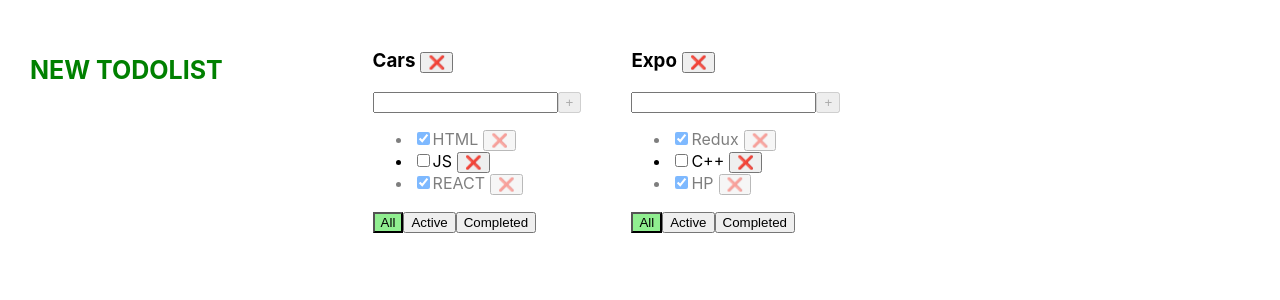
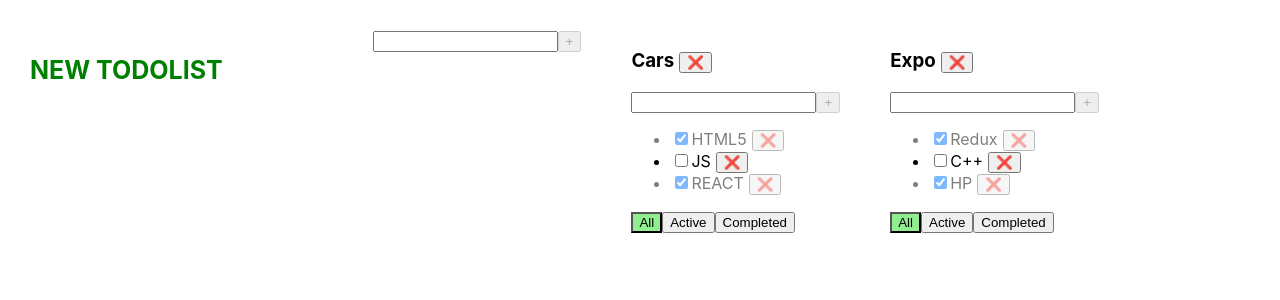
Before and after one commit to Kozirskiy/Todolist_new, a React (Vite) app: page / in a window 1280 px wide. Shown: the top 300 px of the page. Built offline with nearby package versions, Linux system fonts and the light colour scheme.

Commit message:
second sprint second less is done

```diff
--- a/src/App.tsx
+++ b/src/App.tsx
@@ -2,6 +2,7 @@ import './App.css'
 import {TodolistItem} from "./components/TodolistItem.tsx";
 import {useState} from "react";
 import {v1} from "uuid";
+import {CreateItemForm} from "./components/CreateItemForm.tsx";
 // import {Test1} from "./components/Test1.tsx";
 
 export type Task = {
@@ -17,7 +18,6 @@ export type Todolist = {
     title: string
     filter: FilterValues
 }
-
 
 export type TasksState = {
     [todolistId: string]: Task[]
@@ -35,7 +35,7 @@ export const App = () => {
 
     const [tasks, setTasks] = useState<TasksState>({
         [todolistId_1]: [
-            {id: v1(), title: 'HTML', isDone: true},
+            {id: v1(), title: 'HTML5', isDone: true},
             {id: v1(), title: 'JS', isDone: false},
             {id: v1(), title: 'REACT', isDone: true},
         ],
@@ -45,20 +45,6 @@ export const App = () => {
             {id: v1(), title: 'HP', isDone: true},
         ]
     })
-
-
-    // const [tasks, setTasks] = useState<Task[]>([
-    //     {id: v1(), title: 'HTML', isDone: true},
-    //     {id: v1(), title: 'JS', isDone: false},
-    //     {id: v1(), title: 'REACT', isDone: true},
-    //     {id: v1(), title: 'VUE', isDone: true},
-    //     {id: v1(), title: 'ANGULAR', isDone: true},
-    //     {id: v1(), title: 'C++', isDone: false}
-    // ])
-
-
-    // const [filter2, setFilter] = useState<FilterValues>('All')
-
 
     const deleteTask = (taskId: string, todolistId: string) => {
         setTasks({...tasks, [todolistId]: tasks[todolistId].filter(t => t.id !== taskId)})
@@ -98,10 +84,26 @@ export const App = () => {
         delete tasks[todolistId]
     }
 
+    //create todolist
+    const createTodolist = ( title: string) => {
+        const newTodolist: Todolist = {id: v1(), title, filter: 'All'}
+        setTodolists([ newTodolist, ...todolists])
+        setTasks({ [newTodolist.id]:[], ...tasks})
+    }
+
+    // change task title
+    const changeTaskTitle = (todolistId: string, taskId: string, title: string) => {setTasks({
+        ...tasks, [todolistId]: tasks[todolistId].map(task => task.id === taskId ? {...task, title} : task
+        )})
+    }
+
+    const changeTodolistTitle = (todolistId: string, title: string) => {
+        setTodolists(todolists.map(todolist => todolist.id === todolistId ? { ...todolist, title } : todolist))
+    }
+
 //ui
 
     const todolistComponents = todolists.map(tl => {
-
         let filteredTasks = tasks[tl.id]
 
         if (tl.filter === 'Active') {
@@ -113,11 +115,12 @@ export const App = () => {
 
         return (
             <TodolistItem
+                changeTodolistTitle={changeTodolistTitle}
+                changeTaskTitle={changeTaskTitle}
                 key={tl.id}
                 todolistId={tl.id}
                 title={tl.title}
                 filter={tl.filter}
-
                 tasks={filteredTasks}
                 deleteTask={deleteTask}
                 changeFilter={changeFilter}
@@ -129,9 +132,11 @@ export const App = () => {
     })
 
 
+
     return (
         <div className="app">
             <p style={{fontSize: '25px', fontWeight: 'bolder', marginRight: '150px', color: 'green'}}>NEW TODOLIST</p>
+            <CreateItemForm onCreateItem={createTodolist}/>
             {todolistComponents}
 
             {/*<Test1/>*/}
--- a/src/components/CreateItemForm.tsx
+++ b/src/components/CreateItemForm.tsx
@@ -43,8 +43,8 @@ export const CreateItemForm = ({onCreateItem}: Props) => {
             <Button title={'+'} onClick={createItemHandler} disabledButton={isAddBtnDisabled}/>
 
             {error && <div className={'error-message'}>{error}</div>}
-            {title && <div>max lenht 30 symbol</div>}
-            {title.length > 30 && <div style={{color: 'red'}}>please max lenht 30 symbol</div>}
+            {title && <div>max length 30 symbol</div>}
+            {title.length > 30 && <div style={{color: 'red'}}>please max length 30 symbol</div>}
         </div>
     )
 }
--- /dev/null
+++ b/src/components/EditableSpan.tsx
@@ -0,0 +1,31 @@
+import {ChangeEvent, useState} from "react";
+
+type Props = {
+    value: string
+    onChange: (title: string) => void
+}
+
+export const EditableSpan = ({value, onChange}: Props) => {
+    const [isEditMode, setIsEditMode] = useState(false)
+    const [title, setTitle] = useState(value)
+
+    const turnOnEditMode = () => {
+        setIsEditMode(true)
+    }
+    const turnOffEditMode = () => {
+        setIsEditMode(false)
+        onChange(title)
+    }
+    const changeTitle =(event: ChangeEvent<HTMLInputElement>)=> {
+        setTitle(event.currentTarget.value)
+    }
+    return (
+        <>
+            {isEditMode ? (
+                <input value={title} onChange={changeTitle} onBlur={turnOffEditMode} autoFocus/>
+            ) : (
+                <span onDoubleClick={turnOnEditMode}>{value}</span>
+            )}
+        </>
+    )
+}
--- a/src/components/TodolistItem.tsx
+++ b/src/components/TodolistItem.tsx
@@ -2,10 +2,11 @@ import {Button} from "./Button.tsx";
 import {type ChangeEvent} from "react";
 import {FilterValues, Task} from "../App.tsx";
 import {CreateItemForm} from "./CreateItemForm.tsx";
+import {EditableSpan} from "./EditableSpan.tsx";
 
 export type TodolistItemPropstype = {
     todolistId: string
-    title?: string
+    title: string
     subtitle?: string
     description?: string
     tasks: Task[]
@@ -15,9 +16,12 @@ export type TodolistItemPropstype = {
     createTask: (title: string, todolistId: string) => void
     changeTaskStatus?: (taskId: string, isDone: boolean, todolistId: string) => void
     deleteTodolist: (todolistId: string) => void
+    changeTaskTitle: (todolistId: string, taskId: string, title: string) => void
+    changeTodolistTitle: (todolistId: string, title: string) => void
 }
 
 export const TodolistItem = ({
+                                 changeTodolistTitle,
                                  todolistId,
                                  title,
                                  tasks,
@@ -26,18 +30,22 @@ export const TodolistItem = ({
                                  createTask,
                                  changeTaskStatus,
                                  filter,
-                                 deleteTodolist
+                                 deleteTodolist,
+                                 changeTaskTitle
                              }: TodolistItemPropstype) => {
 
     const createTaskHandler = (title: string) => {
         createTask(title, todolistId)
+    }
+    const changeTodolistTitleHandler = (title: string) => {
+        changeTodolistTitle(todolistId, title)
     }
 
     return (
         <div>
 
             <h3>
-                {title}
+                <EditableSpan value={title} onChange={changeTodolistTitleHandler} />
                 <Button title={'❌'} style={{marginLeft: '5px'}} onClick={() => deleteTodolist(todolistId)}/>
             </h3>
             <div>
@@ -48,12 +56,15 @@ export const TodolistItem = ({
                 <p>Array is emty</p>) : (
                 <ul>
                     {tasks.map((task) => {
-
                         const deleteTaskHandler = () => deleteTask(task.id, todolistId)
 
                         const changeTaskStatusHandler = (e: ChangeEvent<HTMLInputElement>) => {
                             const newStatusValue = e.currentTarget.checked
                             changeTaskStatus && changeTaskStatus(task.id, newStatusValue, todolistId)
+                        }
+
+                        const changeTaskTitleHandler = (title: string) => {
+                            changeTaskTitle(todolistId, task.id, title)
                         }
                         return (
                             <li key={task.id} className={task.isDone ? 'is-done' : ''}>
@@ -62,7 +73,7 @@ export const TodolistItem = ({
                                     checked={task.isDone}
                                     onChange={changeTaskStatusHandler}
                                 />
-                                <span>{task.title}</span>
+                                <EditableSpan value={task.title} onChange={changeTaskTitleHandler}/>
                                 <Button title={'❌'} onClick={deleteTaskHandler} style={{marginLeft: '5px'}}/>
                             </li>
                         )
```
